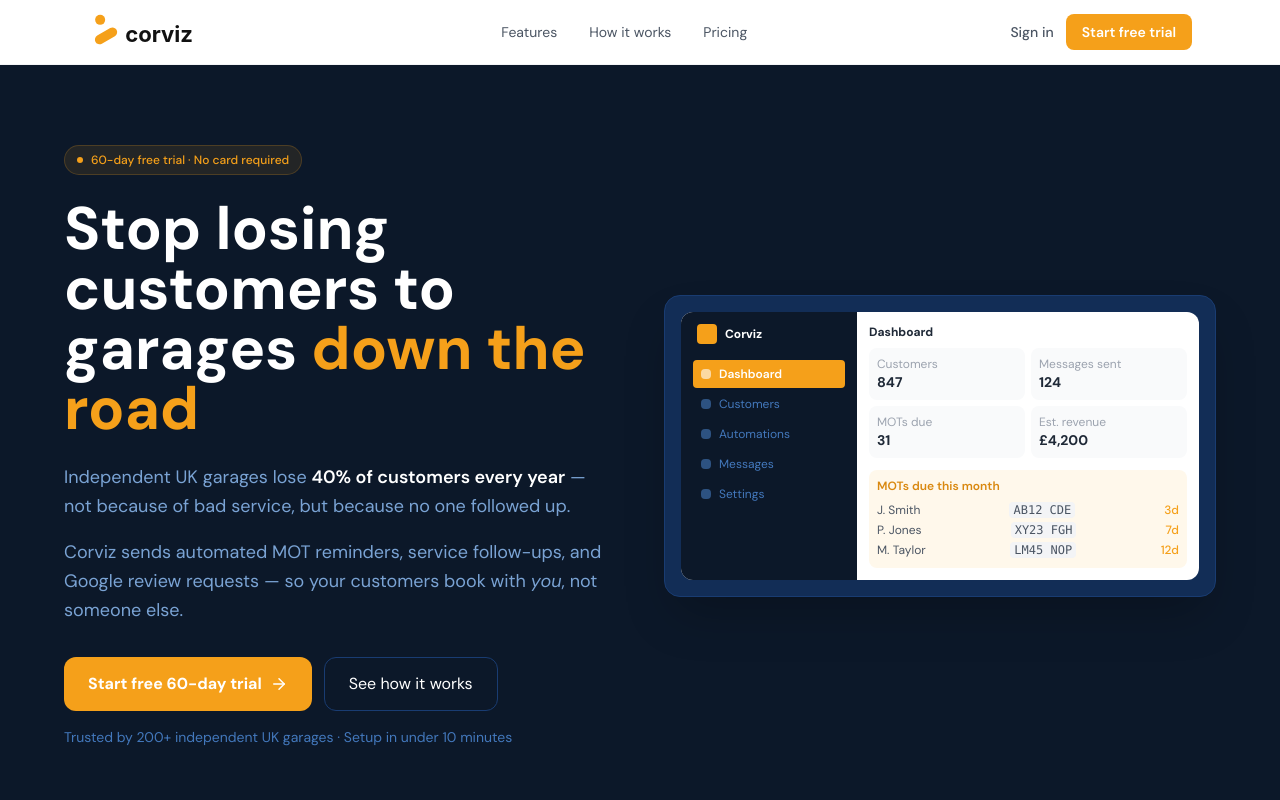
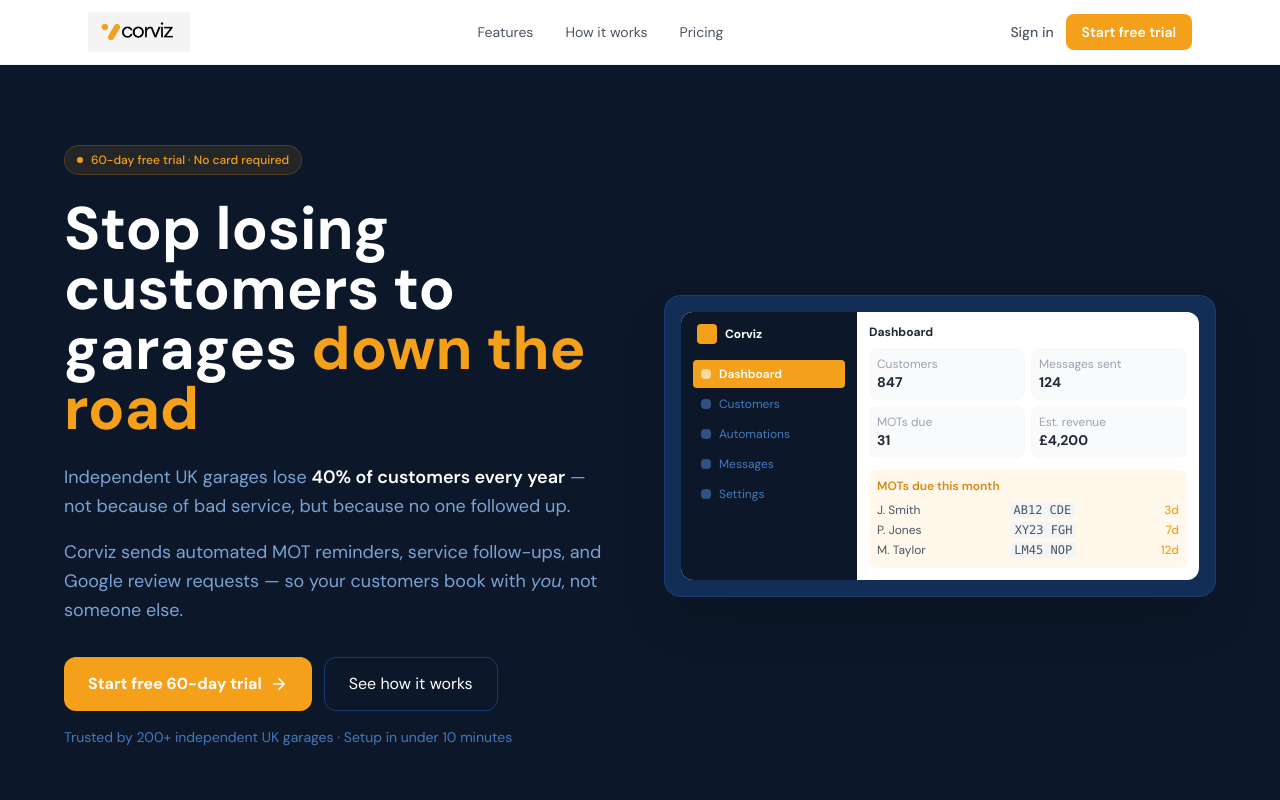
Before and after one commit to jeggaxk/garageiq, a Next.js app: page / in a window 1280 px wide. Shown: the top 800 px of the page. Built offline with nearby package versions, Linux system fonts and the light colour scheme.

Commit message:
Use PNG logo in navbar
Co-Authored-By: Claude Sonnet 4.6 <noreply@anthropic.com>

```diff
--- a/app/page.tsx
+++ b/app/page.tsx
@@ -99,7 +99,7 @@ export default function LandingPage() {
       <nav className="sticky top-0 z-50 bg-white/95 backdrop-blur-sm border-b border-gray-100">
         <div className="max-w-6xl mx-auto px-4 sm:px-6 flex items-center justify-between h-16">
           <div className="flex items-center">
-            <img src="/corviz-logo.svg" alt="Corviz" className="h-10 w-auto" />
+            <img src="/corviz-logo.png" alt="Corviz" className="h-10 w-auto" />
           </div>
           <div className="hidden md:flex items-center gap-8">
             <a href="#features" className="text-sm text-gray-600 hover:text-navy-900 transition-colors">Features</a>
```
Also changed, not shown: public/corviz-logo.png.
